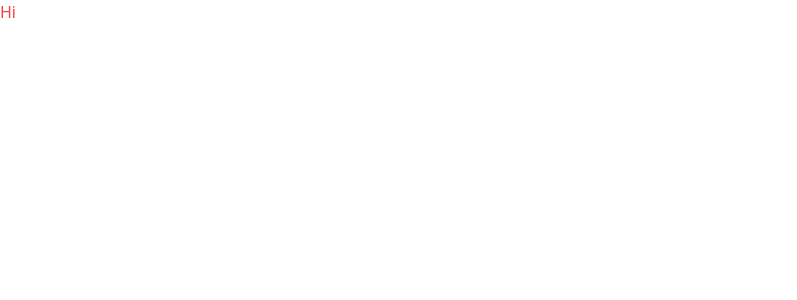
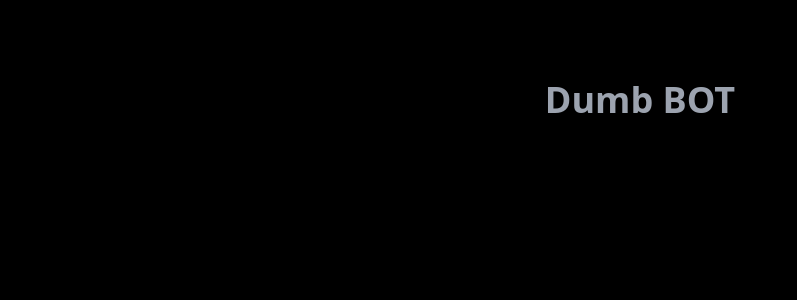
Before and after one commit to Headbwoi/chat-bot, a React (Vite) app in the folder frontend/: page / in a window 1280 px wide. Shown: the top 300 px of the page, without its empty margins (0-797 px from the left). Built offline with nearby package versions, Linux system fonts and the light colour scheme.

Commit message:
header done

```diff
--- a/frontend/index.html
+++ b/frontend/index.html
@@ -7,7 +7,7 @@
     <title>Chatbot</title>
   </head>
   <body>
-    <div id="root"></div>
+    <main id="root" class="bg-black w-full min-h-screen"></main>
     <script type="module" src="/src/main.tsx"></script>
   </body>
 </html>
--- a/frontend/src/App.tsx
+++ b/frontend/src/App.tsx
@@ -1,7 +1,12 @@
 import { useState } from "react"
+import { Header } from "./components"
 
 function App() {
-  return <div className="text-red-500">Hi</div>
+  return (
+    <>
+      <Header />
+    </>
+  )
 }
 
 export default App
--- /dev/null
+++ b/frontend/src/components/Header/Header.tsx
@@ -0,0 +1,11 @@
+type Props = {}
+
+const Header = (props: Props) => {
+  return (
+    <section className="py-10 md:py-16 lg:py-20 flex justify-center font-bold text-xl md:text-2xl lg:text-4xl">
+      <div className="text-gray-400">Dumb BOT</div>
+    </section>
+  )
+}
+
+export default Header
--- /dev/null
+++ b/frontend/src/components/index.ts
@@ -0,0 +1 @@
+export { default as Header } from "./Header/Header"
```
Also changed, not shown: 1 other file (tests, documents, lock files or other folders).
